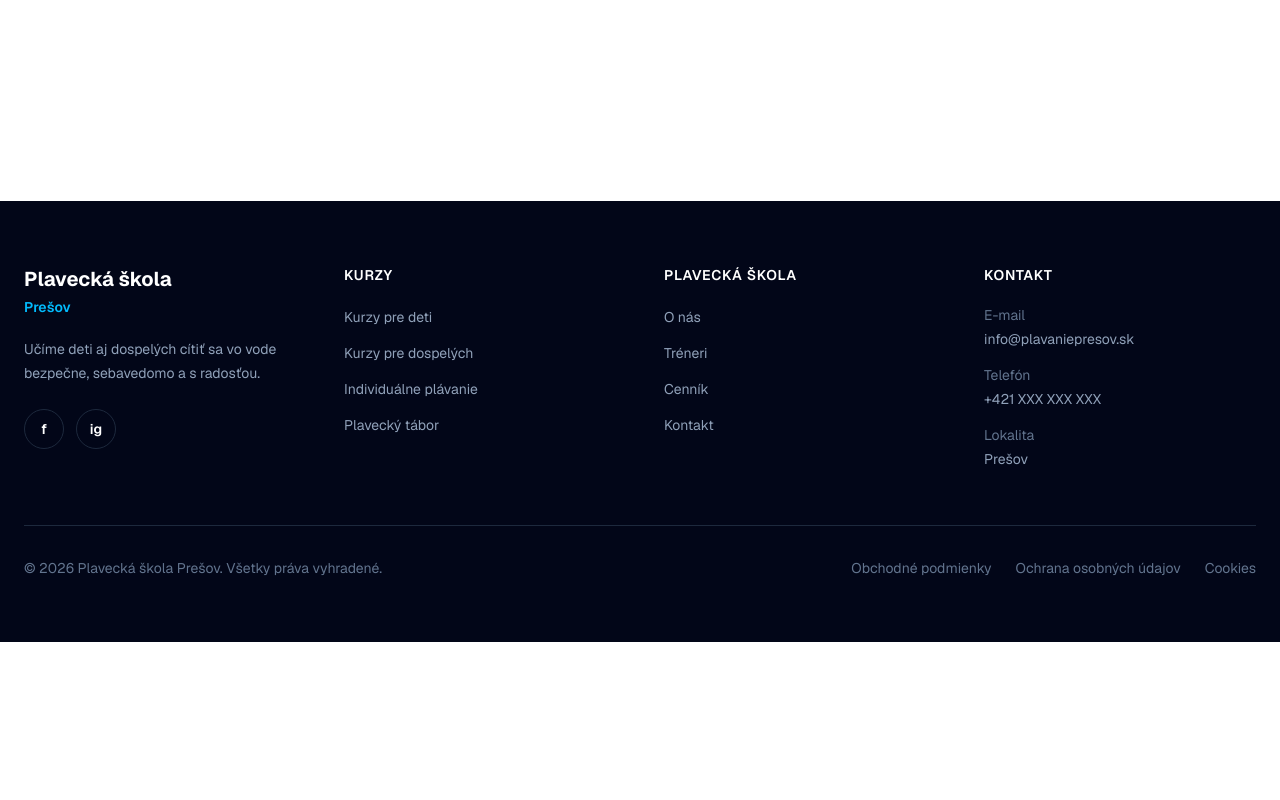
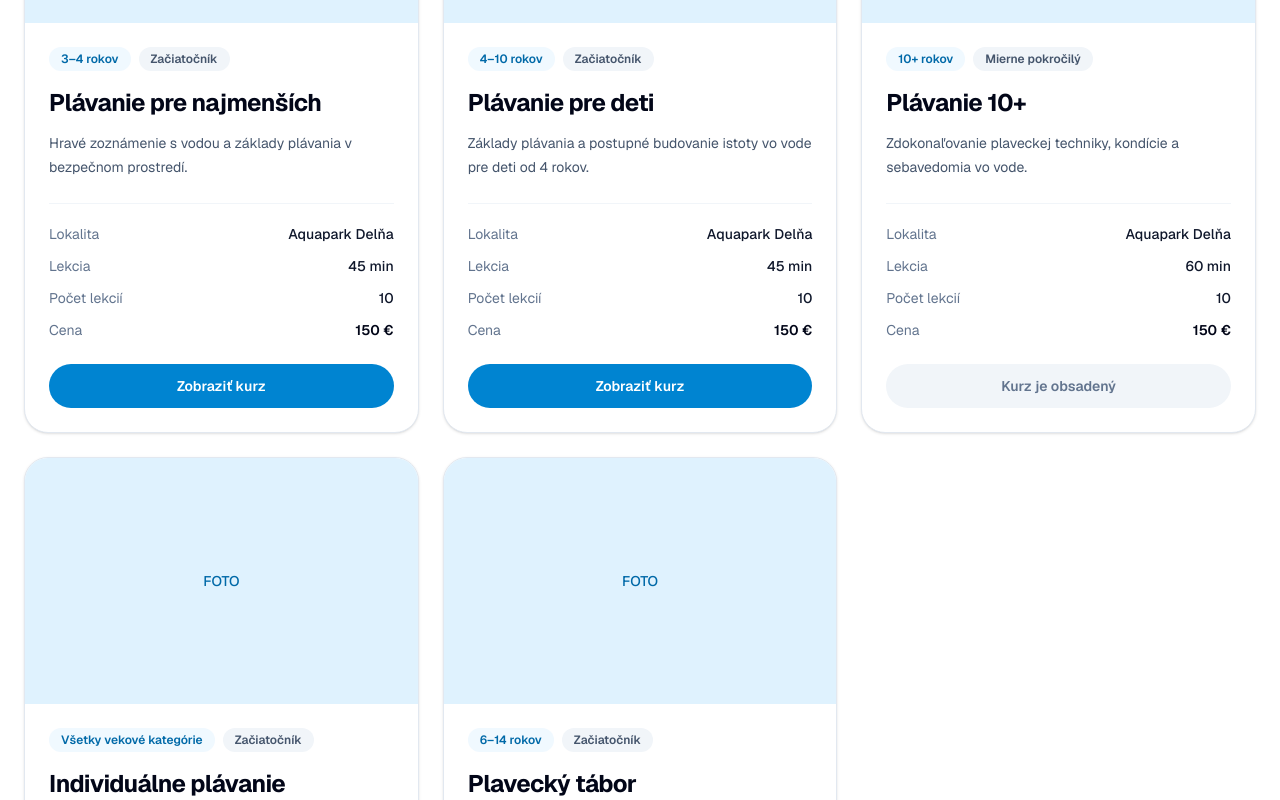
Before and after one commit to Stefan8412/plavkurzy-presov, a Next.js app: page /kurzy in a window 1280 px wide. Before the commit this address had no page. Shown: the part 680-1480 px from the top of the page. Before the commit the page ends 1322 px from the top, so only its background shows below. Built offline with nearby package versions, Linux system fonts and the light colour scheme.

Commit message:
add kurzy page

```diff
--- /dev/null
+++ b/app/kurzy/page.tsx
@@ -0,0 +1,28 @@
+import CourseCard from "@/components/courses/CourseCard";
+import Section from "@/components/ui/Section";
+import SectionHeading from "@/components/ui/SectionHeading";
+import { courses } from "@/data/courses";
+
+export default function CoursesPage() {
+  return (
+    <main>
+      <section className="bg-sky-50 py-20">
+        <div className="mx-auto max-w-7xl px-6">
+          <SectionHeading
+            eyebrow="Naša ponuka"
+            title="Vyberte si plavecký kurz"
+            description="Vyberte kurz podľa veku, skúseností a potrieb vášho dieťaťa."
+          />
+        </div>
+      </section>
+
+      <Section>
+        <div className="grid gap-6 md:grid-cols-2 lg:grid-cols-3">
+          {courses.map((course) => (
+            <CourseCard key={course.id} course={course} />
+          ))}
+        </div>
+      </Section>
+    </main>
+  );
+}
--- /dev/null
+++ b/components/courses/CourseCard.tsx
@@ -0,0 +1,93 @@
+import Link from "next/link";
+import type { Course } from "@/types/course";
+
+type CourseCardProps = {
+  course: Course;
+};
+
+const levelLabels = {
+  beginner: "Začiatočník",
+  intermediate: "Mierne pokročilý",
+  advanced: "Pokročilý",
+};
+
+export default function CourseCard({ course }: CourseCardProps) {
+  return (
+    <article className="overflow-hidden rounded-3xl border border-slate-200 bg-white shadow-sm transition-shadow hover:shadow-lg">
+      <div className="aspect-[16/10] bg-sky-100">
+        <div className="flex h-full items-center justify-center text-sm font-medium text-sky-700">
+          FOTO
+        </div>
+      </div>
+
+      <div className="p-6">
+        <div className="flex flex-wrap items-center gap-2">
+          <span className="rounded-full bg-sky-50 px-3 py-1 text-xs font-semibold text-sky-700">
+            {course.ageMin && course.ageMax
+              ? `${course.ageMin}–${course.ageMax} rokov`
+              : course.ageMin
+                ? `${course.ageMin}+ rokov`
+                : "Všetky vekové kategórie"}
+          </span>
+
+          <span className="rounded-full bg-slate-100 px-3 py-1 text-xs font-semibold text-slate-600">
+            {levelLabels[course.level]}
+          </span>
+        </div>
+
+        <h2 className="mt-4 text-2xl font-bold tracking-tight text-slate-950">
+          {course.title}
+        </h2>
+
+        <p className="mt-3 text-sm leading-6 text-slate-600">
+          {course.description}
+        </p>
+
+        <div className="mt-6 space-y-3 border-t border-slate-100 pt-5 text-sm">
+          <div className="flex justify-between gap-4">
+            <span className="text-slate-500">Lokalita</span>
+            <span className="font-medium text-slate-900">
+              {course.location.name}
+            </span>
+          </div>
+
+          <div className="flex justify-between gap-4">
+            <span className="text-slate-500">Lekcia</span>
+            <span className="font-medium text-slate-900">
+              {course.lessonDurationMinutes} min
+            </span>
+          </div>
+
+          <div className="flex justify-between gap-4">
+            <span className="text-slate-500">Počet lekcií</span>
+            <span className="font-medium text-slate-900">
+              {course.numberOfLessons}
+            </span>
+          </div>
+
+          <div className="flex justify-between gap-4">
+            <span className="text-slate-500">Cena</span>
+            <span className="font-semibold text-slate-950">
+              {course.price} €
+            </span>
+          </div>
+        </div>
+
+        <div className="mt-6">
+          {course.status === "available" ? (
+            <Link
+              href={`/kurzy/${course.slug}`}
+              className="flex w-full items-center justify-center rounded-full bg-sky-600 px-5 py-3 text-sm font-semibold text-white transition-colors hover:bg-sky-700"
+            >
+              Zobraziť kurz
+            </Link>
+          ) : (
+            <div className="flex w-full items-center justify-center rounded-full bg-slate-100 px-5 py-3 text-sm font-semibold text-slate-500">
+              Kurz je obsadený
+            </div>
+          )}
+        </div>
+      </div>
+    </article>
+  );
+}
--- /dev/null
+++ b/data/courses.ts
@@ -0,0 +1,171 @@
+import type { Course } from "@/types/course";
+
+export const courses: Course[] = [
+  {
+    id: "children-3-4-beginners",
+    slug: "plavanie-3-4-roky-zaciatocnici",
+
+    title: "Plávanie pre najmenších",
+    description:
+      "Hravé zoznámenie s vodou a základy plávania v bezpečnom prostredí.",
+
+    category: "children",
+    level: "beginner",
+
+    ageMin: 3,
+    ageMax: 4,
+
+    location: {
+      name: "Aquapark Delňa",
+      address: "Prešov",
+    },
+
+    price: 150,
+    currency: "EUR",
+
+    lessonDurationMinutes: 45,
+    numberOfLessons: 10,
+
+    capacity: 8,
+    availableSpots: 3,
+
+    status: "available",
+
+    features: ["Malé skupiny", "Skúsený tréner", "Hravá forma výučby"],
+  },
+
+  {
+    id: "children-4-10-beginners",
+    slug: "plavanie-4-10-roky-zaciatocnici",
+
+    title: "Plávanie pre deti",
+    description:
+      "Základy plávania a postupné budovanie istoty vo vode pre deti od 4 rokov.",
+
+    category: "children",
+    level: "beginner",
+
+    ageMin: 4,
+    ageMax: 10,
+
+    location: {
+      name: "Aquapark Delňa",
+      address: "Prešov",
+    },
+
+    price: 150,
+    currency: "EUR",
+
+    lessonDurationMinutes: 45,
+    numberOfLessons: 10,
+
+    capacity: 8,
+    availableSpots: 5,
+
+    status: "available",
+
+    features: [
+      "Malé skupiny",
+      "Výučba základných techník",
+      "Individuálny prístup",
+    ],
+  },
+
+  {
+    id: "children-10-plus-intermediate",
+    slug: "plavanie-10-plus-pokrocili",
+
+    title: "Plávanie 10+",
+    description:
+      "Zdokonaľovanie plaveckej techniky, kondície a sebavedomia vo vode.",
+
+    category: "children",
+    level: "intermediate",
+
+    ageMin: 10,
+
+    location: {
+      name: "Aquapark Delňa",
+      address: "Prešov",
+    },
+
+    price: 150,
+    currency: "EUR",
+
+    lessonDurationMinutes: 60,
+    numberOfLessons: 10,
+
+    capacity: 10,
+    availableSpots: 0,
+
+    status: "full",
+
+    features: [
+      "Zdokonaľovanie techniky",
+      "Kondičné plávanie",
+      "Skupinová výučba",
+    ],
+  },
+
+  {
+    id: "individual-swimming",
+    slug: "individualne-plavanie",
+
+    title: "Individuálne plávanie",
+    description:
+      "Individuálne lekcie prispôsobené schopnostiam a cieľom konkrétneho plavca.",
+
+    category: "individual",
+    level: "beginner",
+
+    location: {
+      name: "Aquapark Delňa",
+      address: "Prešov",
+    },
+
+    price: 30,
+    currency: "EUR",
+
+    lessonDurationMinutes: 45,
+    numberOfLessons: 1,
+
+    capacity: 1,
+    availableSpots: 1,
+
+    status: "available",
+
+    features: ["Individuálny tréning", "Flexibilný termín", "Osobný prístup"],
+  },
+
+  {
+    id: "summer-camp",
+    slug: "plavecky-tabor",
+
+    title: "Plavecký tábor",
+    description:
+      "Letný plavecký tábor plný pohybu, zábavy a zdokonaľovania plaveckých schopností.",
+
+    category: "camp",
+    level: "beginner",
+
+    ageMin: 6,
+    ageMax: 14,
+
+    location: {
+      name: "Prešov",
+    },
+
+    price: 180,
+    currency: "EUR",
+
+    lessonDurationMinutes: 60,
+    numberOfLessons: 5,
+
+    capacity: 20,
+    availableSpots: 7,
+
+    status: "available",
+
+    features: ["Plavecký tréning", "Denný program", "Skupinové aktivity"],
+  },
+];
--- /dev/null
+++ b/types/course.ts
@@ -0,0 +1,39 @@
+export type CourseLevel = "beginner" | "intermediate" | "advanced";
+
+export type CourseCategory = "children" | "adults" | "individual" | "camp";
+
+export type CourseStatus = "available" | "full" | "closed";
+
+export type Course = {
+  id: string;
+  slug: string;
+
+  title: string;
+  description: string;
+
+  category: CourseCategory;
+  level: CourseLevel;
+
+  ageMin?: number;
+  ageMax?: number;
+
+  location: {
+    name: string;
+    address?: string;
+  };
+
+  price: number;
+  currency: "EUR";
+
+  lessonDurationMinutes: number;
+  numberOfLessons: number;
+
+  capacity: number;
+  availableSpots: number;
+
+  status: CourseStatus;
+
+  image?: string;
+
+  features: string[];
+};
```
